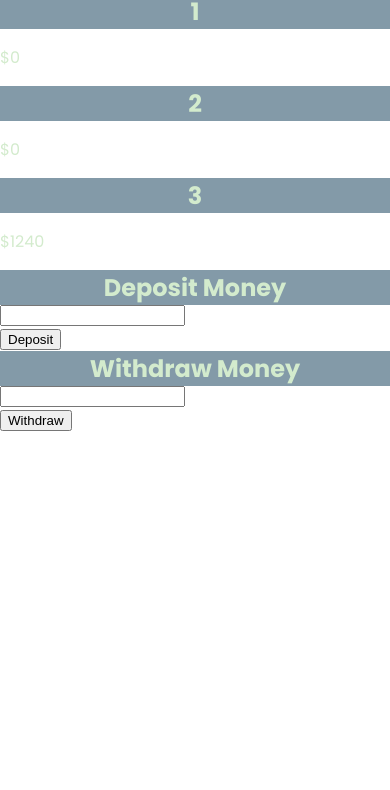
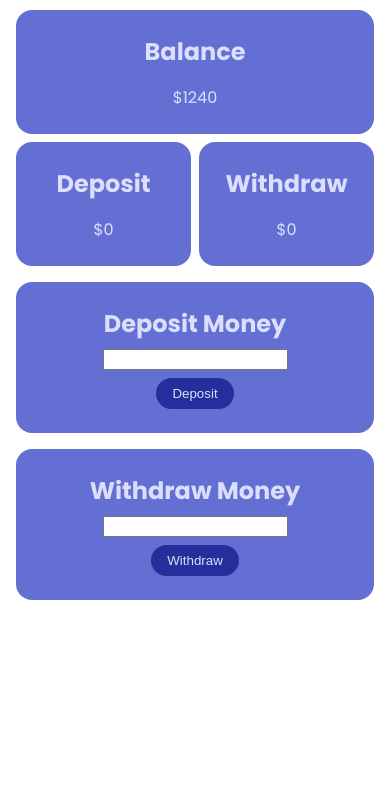
Before and after one commit to foy4748/ph_bap-er-bank, a website: page bank.html in a window 390 px wide. Shown: the part 54-844 px from the top of the page. Drawn offline with Linux system fonts and the light colour scheme.

Commit message:
Responsive Design Added. Also added a color pallette

```diff
--- a/bank.html
+++ b/bank.html
@@ -15,37 +15,37 @@
 		</h1>
 	</header>
 	<main>
-		<section>
+		<section class="amounts">
 			<div>
-				<h1>1</h1>
+				<h1>Deposit</h1>
 				<p>$<span id="Deposit">0</span></p>
 			</div>
 			<div>
-				<h1>2</h1>
+				<h1>Withdraw</h1>
 				<p>$<span id="Withdraw">0</span></p>
 			</div>
 			<div>
-				<h1>3</h1>
+				<h1>Balance</h1>
 				<p>$<span id="Balance">1240</span></p>
 			</div>
 		</section>
-		<section>
+		<section class="exchange">
 			<div>
 
-				<label for="DepositField">
 
-					<h1>Deposit Money </h1>
-					<input type="text" name="deposit" id="DepositField">
-				</label>
+
+				<h1>Deposit Money </h1>
+				<input type="number" name="deposit" id="DepositField">
+
 				<button type="button" id="DepositButton">Deposit</button>
 			</div>
 			<div>
 
-				<label for="DepositField">
 
-					<h1>Withdraw Money </h1>
-					<input type="text" name="deposit" id="WithdrawField">
-				</label>
+
+				<h1>Withdraw Money </h1>
+				<input type="number" name="deposit" id="WithdrawField">
+
 				<button type="button" id="WithdrawButton">Withdraw</button>
 			</div>
 
--- a/style.css
+++ b/style.css
@@ -1,9 +1,9 @@
 /* IMPORT Google Fonts */
 @import url("https://fonts.googleapis.com/css2?family=Poppins:ital,wght@0,400;0,500;0,600;0,700;1,400&display=swap");
 :root{
---bg-dark: #839AA8;
+--bg-dark: #242F9B;
 --bg-main: #646FD4;
---color-main: #D3EBCD;
+--color-main: #DBDFFD;
 }
 
 body{
@@ -12,15 +12,32 @@ body{
     color: var(--color-main);
     font-family:'Poppins','Lucida Sans', 'Lucida Sans Regular', 'Lucida Grande', 'Lucida Sans Unicode', Geneva, Verdana, sans-serif;
 }
-h1{
+h1, p{
+    margin: 0.5rem 0;
+}
+
+header > h1{
     text-align: center;
     background-color: var(--bg-dark);
     margin:0;
 }
 
+div{
+    background-color:var(--bg-main);
+}
 
 input{
     display: block;
+}
+
+button{
+    background-color: var(--bg-dark);
+    color: var(--color-main);
+    border: 0;
+    margin: 0.5rem 0;
+    padding: 0.5rem 1rem;
+    border-radius: 3rem;
+
 }
 
 .login-form{
@@ -38,3 +55,54 @@ input{
 #login-button{
     width: 10em;
 }
+
+/* Account Page Style Rules */
+.amounts{
+    display:grid;
+    grid-template-columns: repeat(12,1fr);
+    grid-gap: 0.5rem;
+    margin: 1rem 1rem 1rem;
+
+}
+
+.amounts > div{
+    border-radius: 1rem;
+    padding: 1rem;
+
+    display: flex;
+    flex-flow: column wrap;
+    align-items: center;
+}
+
+/* Configuring Grid System */
+
+.amounts > *:first-child{
+    grid-column: 1 / 7;
+}
+
+.amounts > *:nth-child(2){
+    grid-column: 7 / -1;
+}
+
+.amounts > *:last-child{
+    grid-column: 1 / -1;
+    grid-row: 1 / 2;
+}
+
+.exchange{
+    display:grid;
+    grid-template-columns: repeat(12,1fr);
+    grid-gap: 1rem;
+    margin: 1rem 1rem 1rem;
+}
+
+.exchange > div{
+    grid-column: 1 / -1;
+    border-radius: 1rem;
+    padding: 1rem;
+
+    display:flex;
+    flex-flow:column wrap;
+    align-items:center;
+
+}
```
